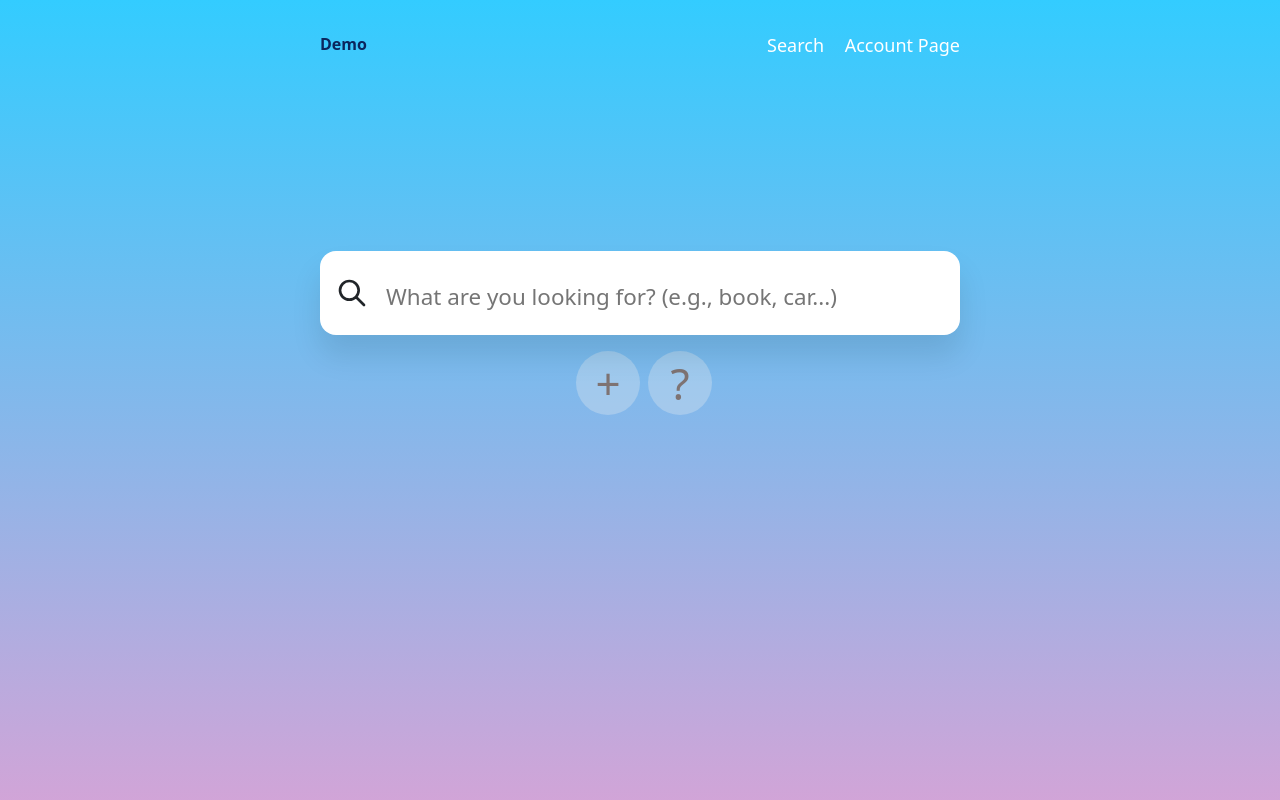
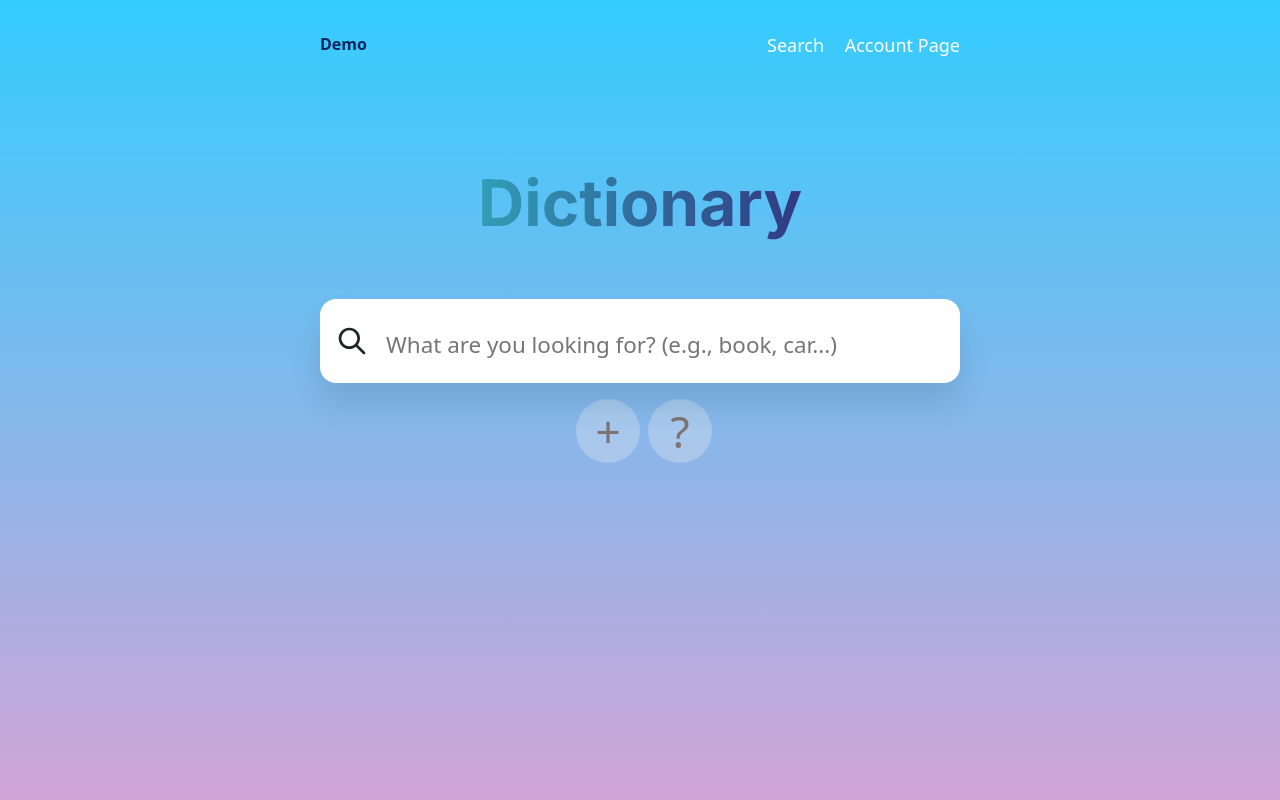
Before and after one commit to nidaozcelik/search-engine-app, a React (Create React App) app: page / in a window 1280 px wide. Shown: the top 800 px of the page. Built offline with nearby package versions, Linux system fonts and the light colour scheme.

Commit message:
search title added

```diff
--- a/src/assets/main.scss
+++ b/src/assets/main.scss
@@ -1,2 +1,3 @@
 @import "./base";
 @import "./navbar";
+@import url('https://fonts.googleapis.com/css2?family=Inter:wght@400;500;700&display=swap');
--- a/src/assets/navbar.scss
+++ b/src/assets/navbar.scss
@@ -6,7 +6,18 @@
 }
 
 .search-wrapper {
-  margin: 12rem auto;
+  margin: 6rem auto;
+}
+
+.search-title{
+  font-family: "Inter", sans-serif;
+  font-size: 4rem;
+  font-weight: bold;
+  margin-bottom: 3rem;
+  text-align: center;
+  background: linear-gradient(to right, #30CFD0 0%, #330867 100%);
+  -webkit-background-clip: text;
+  -webkit-text-fill-color: transparent;
 }
 
 .search-box {
--- a/src/components/search/index.jsx
+++ b/src/components/search/index.jsx
@@ -55,6 +55,7 @@ const Search = () => {
   return <SearchContext.Provider value={contextValue}>
     <div className='search-wrapper'>
       <div className='search-header'>
+      <div className='search-title'>Dictionary</div>
         <div className='search-box'>
           <input
             placeholder='What are you looking for? (e.g., book, car...)'
--- a/src/components/search/search-show-word.jsx
+++ b/src/components/search/search-show-word.jsx
@@ -8,6 +8,7 @@ const SearchShowWord = () => {
   const { showWord } = useContext(SearchContext)
 
   useEffect(() => {
+    console.log('debug')
     dispatch(resetShowCreateModal())
   }, [dispatch, showWord])
 
```
